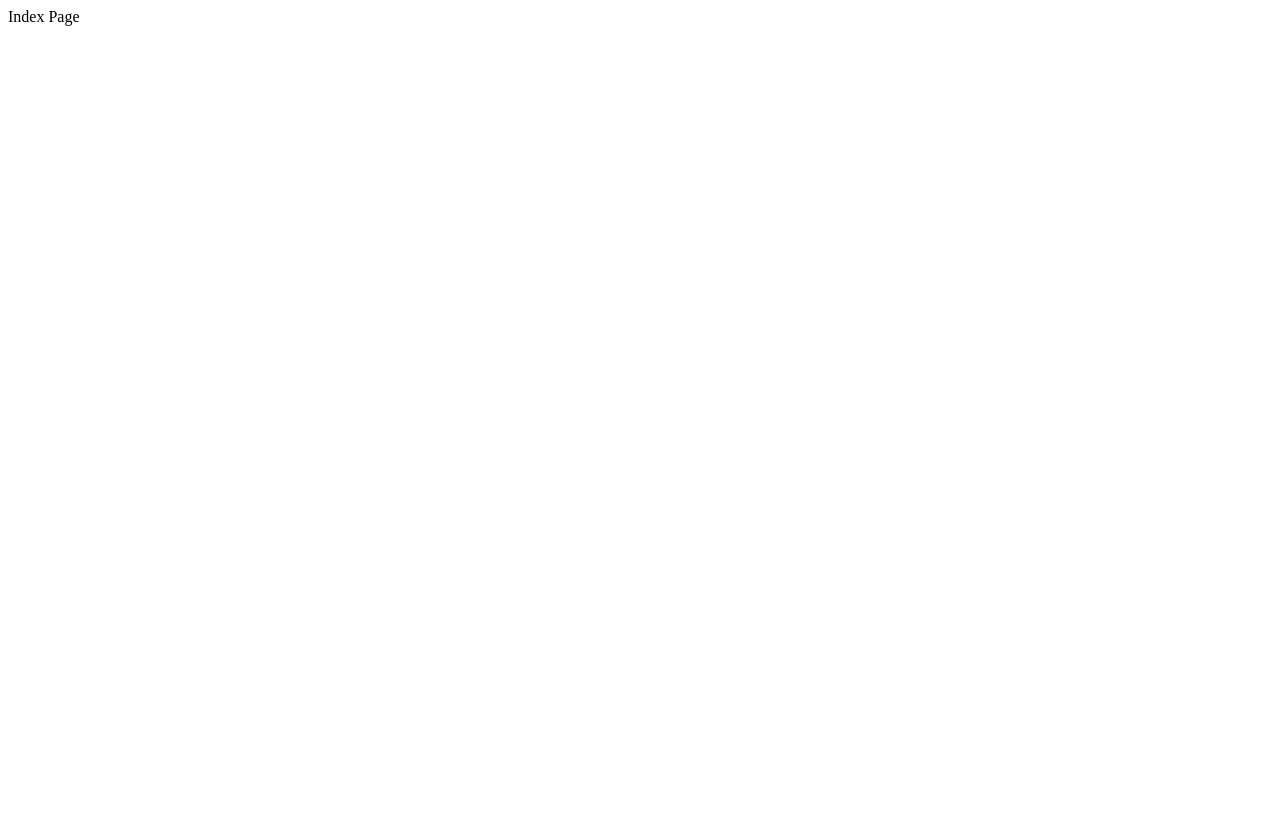
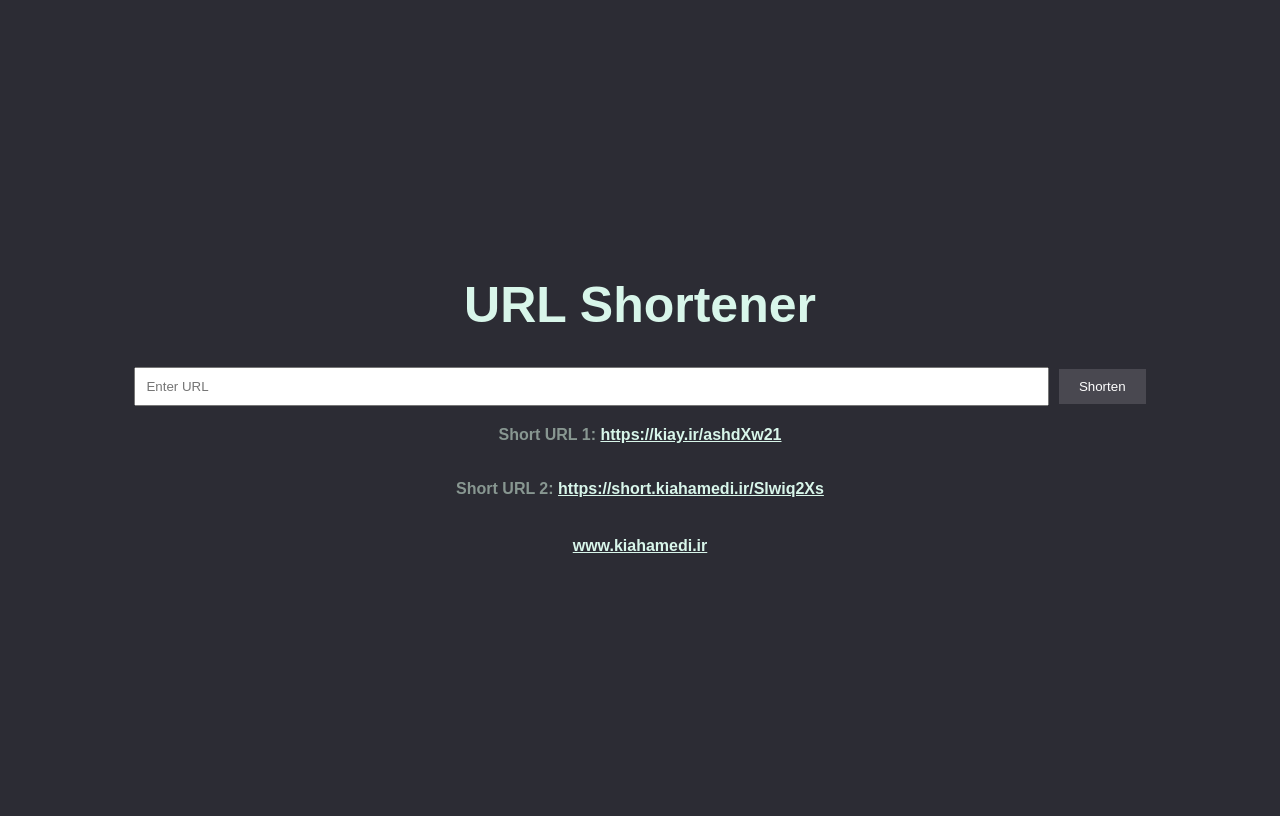
Before and after one commit to kiahamedi/URL-Shortener, a Django app: page / in a window 1280 px wide. Before the commit the page is almost empty. Before the commit the page ends 26 px from the top, so only its background shows below. Run offline with Django 4.2, Linux system fonts and the light colour scheme.

Commit message:
create index template

```diff
--- a/app/static/shortner/css/main.css
+++ b/app/static/shortner/css/main.css
@@ -1 +1,64 @@
-/* main css */
+
+
+/* Center the form */
+form {
+    text-align: center;
+    display: flex;
+    align-items: center;
+    justify-content: center;
+    width: 80%;
+}
+
+/* Style the input and button */
+input[type="url"] {
+    padding: 10px;
+    width: 100%;
+}
+
+button {
+    padding: 10px 20px;
+    background-color: #494850;
+    color: white;
+    border: none;
+    cursor: pointer;
+    margin-left: 10px;
+}
+
+/* Style the result message */
+p {
+    margin-top: 20px;
+    font-weight: bold;
+    color: #889791;
+}
+
+body {
+    background-color: #2C2C34;
+    overflow-y: hidden;
+    padding: 0;
+    height: 100vh;
+}
+
+.container {
+    display: flex;
+    font-family: Arial, Helvetica, sans-serif;
+    flex-direction: column;
+    align-items: center;
+    justify-content: center;
+    height: 100%;
+}
+
+h1 {
+    color: #d8f6ea;
+    font-size: 50px;
+}
+
+a{
+    color: #d8f6ea;
+}
+
+.footer {
+    text-align: center;
+    padding: 3px;
+    color: white;
+    display: block;
+  }
--- a/app/templates/shortner/index.html
+++ b/app/templates/shortner/index.html
@@ -1,14 +1,33 @@
 {% load static %}
+
 <!DOCTYPE html>
-<html lang="en">
-<head>
-    <meta charset="UTF-8">
-    <meta name="viewport" content="width=device-width, initial-scale=1.0">
-    <title>Shortner | KiaHamedi</title>
+<html>
+  <head>
+    <title>URL Shortner | KiaHamedi</title>
+    <link rel="stylesheet" type="text/css" href="{% static 'shortner/css/main.css' %}" />
+  </head>
+  <body>
+    <div class="container">
+      <h1>URL Shortener</h1>
+      <form method="post">
+        <input type="url" name="url" placeholder="Enter URL" />
+        <button type="submit">Shorten</button>
+      </form>
+      <p>
+        Short URL 1:
+        <a href="https://kiay.ir/ashdXw21">https://kiay.ir/ashdXw21</a>
+      </p>
 
-    <link rel="stylesheet" href="{% static 'shortner/css/main.css' %}">
-</head>
-<body>
-    Index Page
-</body>
+      <p>
+        Short URL 2:
+        <a href="https://short.kiahamedi.ir/ashdXw21">https://short.kiahamedi.ir/Slwiq2Xs</a>
+      </p>
+
+      <div class="footer">
+        <p><a href="www.kiahamedi.ir">www.kiahamedi.ir</a></p>
+      </div>
+    </div>
+
+
+  </body>
 </html>
```
